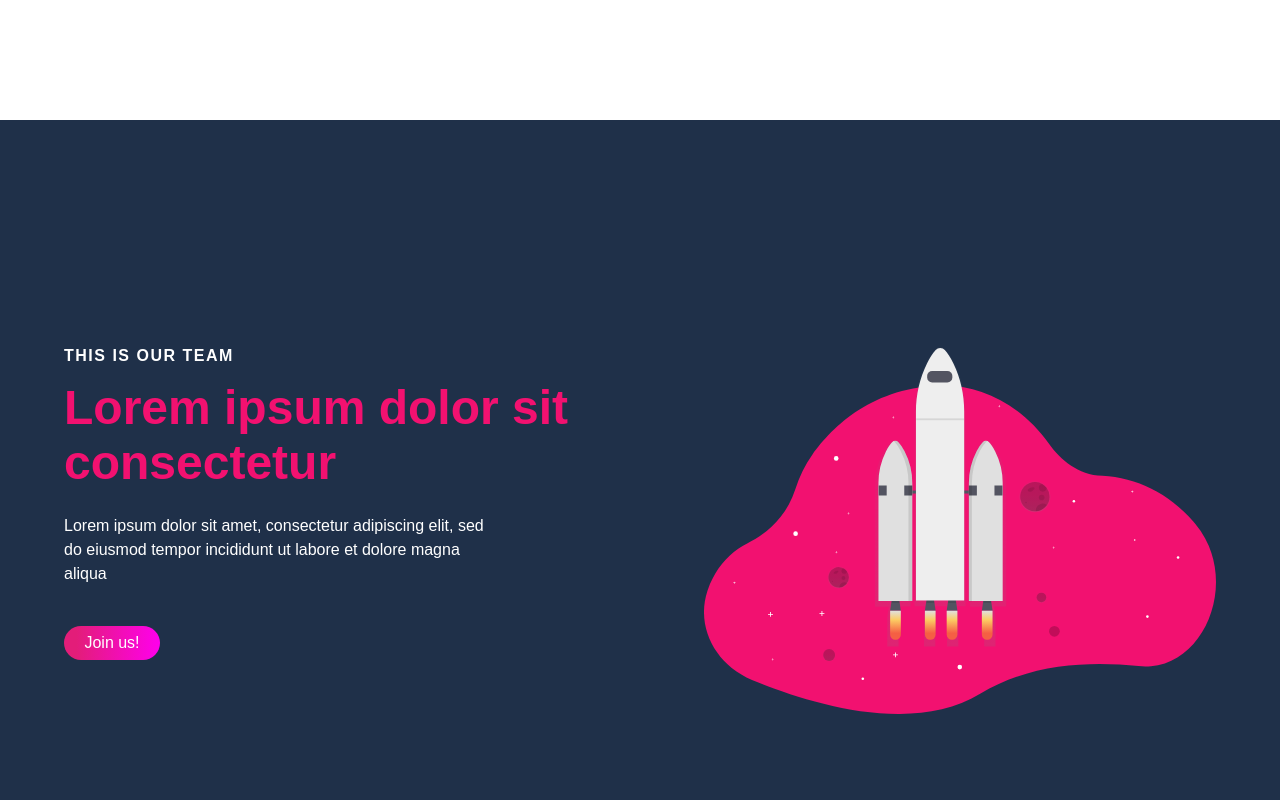
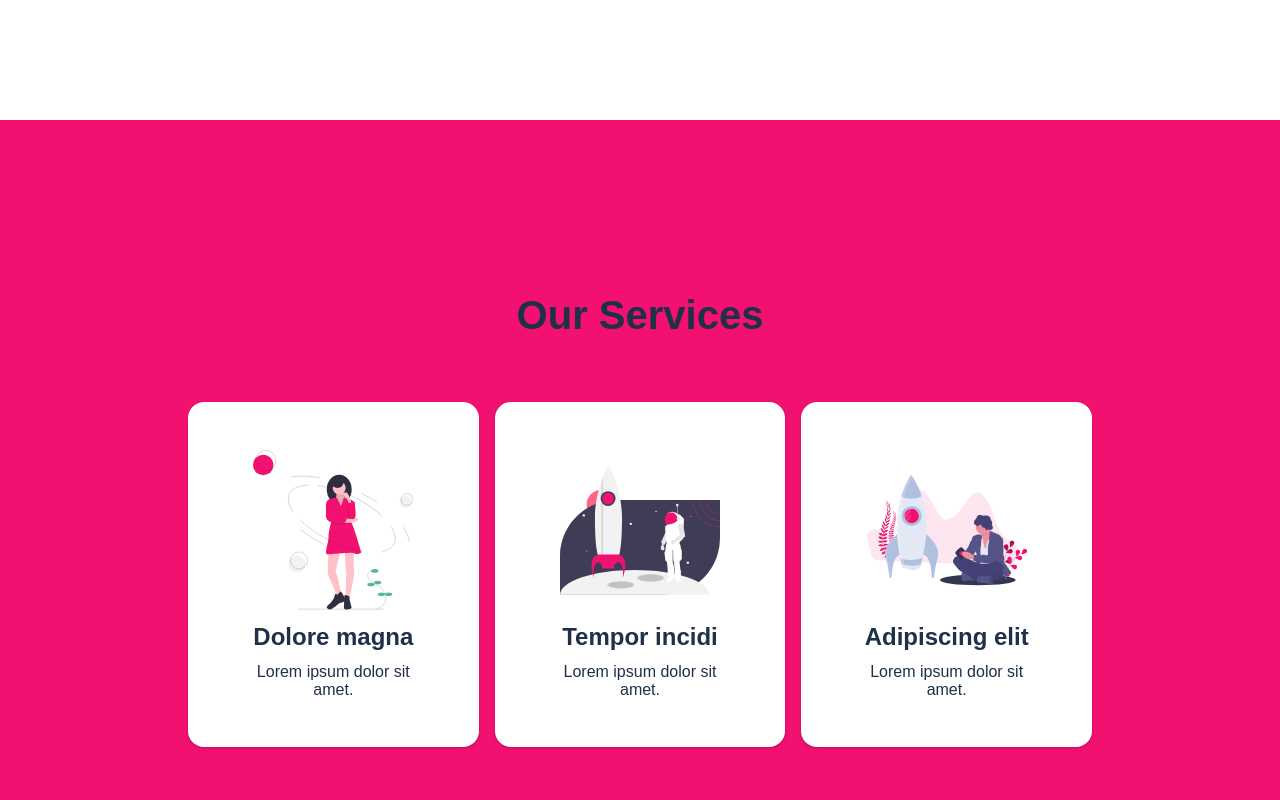
Before and after one commit to KarolinaObcowska/react_landing_page, a React (Create React App) app: page / in a window 1280 px wide. Shown: the part 1480-2280 px from the top of the page. Built offline with nearby package versions, Linux system fonts and the light colour scheme; the HTML template or start-up script is replaced by a standard one.

Commit message:
services section added

```diff
--- a/src/App.js
+++ b/src/App.js
@@ -1,10 +1,10 @@
 import './App.css';
 import { BrowserRouter as Router } from 'react-router-dom';
+import { aboutObj, teamObj } from './Components/Info/Data';
 import Hero from './Components/Hero/Hero';
-import { aboutObj, teamObj } from './Components/Info/Data';
 import Navigation from './Components/Navigation/Navigation';
 import Info from './Components/Info/Info';
-
+import Services from './Components/Services/Services';
 
 function App() {
   return (
@@ -13,6 +13,7 @@ function App() {
         <Hero />
         <Navigation />
         <Info {...aboutObj} />
+        <Services />
         <Info {...teamObj} />
       </Router>
     </div>
--- a/src/Components/Hero/Hero.js
+++ b/src/Components/Hero/Hero.js
@@ -4,7 +4,7 @@ import BackgroundVideo from '../../videos/Video.mp4';
 
 const Hero = () => {
     return (
-        <HeroContainer id='hero'>
+        <HeroContainer id='home'>
             <Video as='video' autoPlay='autoplay' loop='loop' muted>
                 <source src={BackgroundVideo} type='video/mp4'></source>
             </Video>
--- a/src/Components/Info/Info.js
+++ b/src/Components/Info/Info.js
@@ -1,4 +1,4 @@
-import React, { Fragment } from 'react'
+import React from 'react'
 import {
     AboutContainer,
     InfoContainer,
@@ -17,7 +17,6 @@ import {
 
 const Info = ({ lightBg, id, topLine, headLine, description, img, alt }) => {
     return (
-        <Fragment>
         <AboutContainer lightBg={lightBg} id={id}>
             <InfoContainer>
                 <InfoRow>
@@ -45,7 +44,6 @@ const Info = ({ lightBg, id, topLine, headLine, description, img, alt }) => {
                 </InfoRow>
             </InfoContainer>
         </AboutContainer>
-        </Fragment>
     )
 }
 
--- a/src/Components/Info/Info.styles.js
+++ b/src/Components/Info/Info.styles.js
@@ -16,7 +16,7 @@ export const AboutContainer = styled.div`
 export const InfoContainer = styled.div`
     display: grid;
     z-index: 1;
-    width: 100%
+    width: 80%;
     max-width: 1100px;
     height: 53rem;
     margin-right: auto;
@@ -107,15 +107,10 @@ export const Button = styled(Link)`
 `
 
 export const ImgContainer = styled.div`
-    max-width: 555px;
+    max-width: 570px;
     margin-left: 3rem;
     margin-right: 3rem;
     height: 100%
-    @media screen and (max-width: 768px) {
-        justify-content: center;
-        margin: auto;
-    }
-
 `
 export const Img = styled.img`
     width: 100%;
--- a/src/Components/Navbar/Navbar.js
+++ b/src/Components/Navbar/Navbar.js
@@ -10,7 +10,7 @@ const Navbar = ({ toggle }) => {
             </MobileIcon>
             <NavList>
                 <NavListItem>
-                    <NavLink to='home'>Home</NavLink>
+                    <NavLink to='services'>Services</NavLink>
                 </NavListItem>
                 <NavListItem>
                     <NavLink to='about'>About</NavLink>
--- /dev/null
+++ b/src/Components/Services/Services.js
@@ -0,0 +1,43 @@
+import React from 'react'
+import Icon1 from '../../images/svg-3.svg';
+import Icon2 from '../../images/svg-5.svg';
+import Icon3 from '../../images/svg-4.svg';
+
+
+import {
+    ServicesContainer,
+    ServicesTitle,
+    ServicesWrap,
+    ServicesCard,
+    ServicesIcon,
+    ServicesSubtitle,
+    ServicesP
+} from './Services.styles';
+
+
+const Services = () => {
+    return (
+        <ServicesContainer id='services'>
+            <ServicesTitle>Our Services</ServicesTitle>
+            <ServicesWrap>
+                <ServicesCard>
+                    <ServicesIcon src={Icon1} />
+                    <ServicesSubtitle>Dolore magna</ServicesSubtitle>
+                    <ServicesP>Lorem ipsum dolor sit amet.</ServicesP>
+                </ServicesCard>
+                <ServicesCard>
+                    <ServicesIcon src={Icon2} />
+                    <ServicesSubtitle>Tempor incidi</ServicesSubtitle>
+                    <ServicesP>Lorem ipsum dolor sit amet.</ServicesP>
+                </ServicesCard>
+                <ServicesCard>
+                    <ServicesIcon src={Icon3} />
+                    <ServicesSubtitle>Adipiscing elit</ServicesSubtitle>
+                    <ServicesP>Lorem ipsum dolor sit amet.</ServicesP>
+                </ServicesCard>
+            </ServicesWrap>
+        </ServicesContainer >
+    )
+}
+
+export default Services
--- /dev/null
+++ b/src/Components/Services/Services.styles.js
@@ -0,0 +1,86 @@
+import styled from "styled-components";
+import Wave from '../../images/wave.svg';
+const primary_color = '#1f3049';
+const secondary_color = '#F21170'
+
+export const ServicesContainer = styled.div`
+    height: 100vh;
+    width: 100%;
+    display: flex;
+    overflow:hidden;
+    flex-direction: column;
+    justify-content: center;
+    align-items: center;
+    background-color: ${secondary_color};
+    @media screen and (max-width: 1000px) {
+        height: fit-content;
+        padding-top: 2rem;
+        padding-bottom: 2rem;
+    }
+`
+
+export const ServicesTitle = styled.h1`
+    font-size: 2.5rem;
+    color: ${primary_color};
+    margin-bottom: 4rem;
+
+    @media screen and (max-width: 480px) {
+       font-size: 2rem;
+    }
+`
+
+export const ServicesWrap = styled.div`
+    max-width: 1000px;
+    margin: 0 auto;
+    display: grid;
+    grid-template-columns: 1fr 1fr 1fr;
+    align-items: center;
+    grid-gap: 1rem;
+    padding: 0 3rem;
+
+    @media screen and (max-width: 1000px) {
+        grid-template-columns: 1fr 1fr;
+    }
+
+    @media screen and (max-width: 768px) {
+        grid-template-columns: 1fr;
+        padding: 0 1.3rem;
+    }
+`
+
+export const ServicesCard = styled.div`
+    display: flex;
+    background: white;
+    flex-direction: column;
+    justify-content: center;
+    align-items: center;
+    border-radius: 1rem;
+    max-height: 350px;
+    padding: 3rem;
+    box-shadow: 0 1px 3px rgba(0,0,0,0.2);
+    transition: all .2s ease-in-out;
+
+    :hover {
+        transform: scale(1.06);
+        transition: all .2s ease-in-out;
+        cursor: pointer;
+    }
+`
+
+export const ServicesIcon = styled.img`
+    height: 10rem;
+    width: 10rem;
+    margin-bottom: .8rem;
+`
+
+export const ServicesSubtitle = styled.h2`
+    font-size: 1.5rem;
+    margin-bottom: 0.8rem;
+    color: ${primary_color};
+`
+
+export const ServicesP = styled.p`
+    font-size: 1rem;
+    text-align: center;
+    color: ${primary_color};
+`
```
Also changed, not shown: src/images/svg-4.svg, src/images/wave.svg (added). Lines whose indentation alone changed are shown as unchanged.
